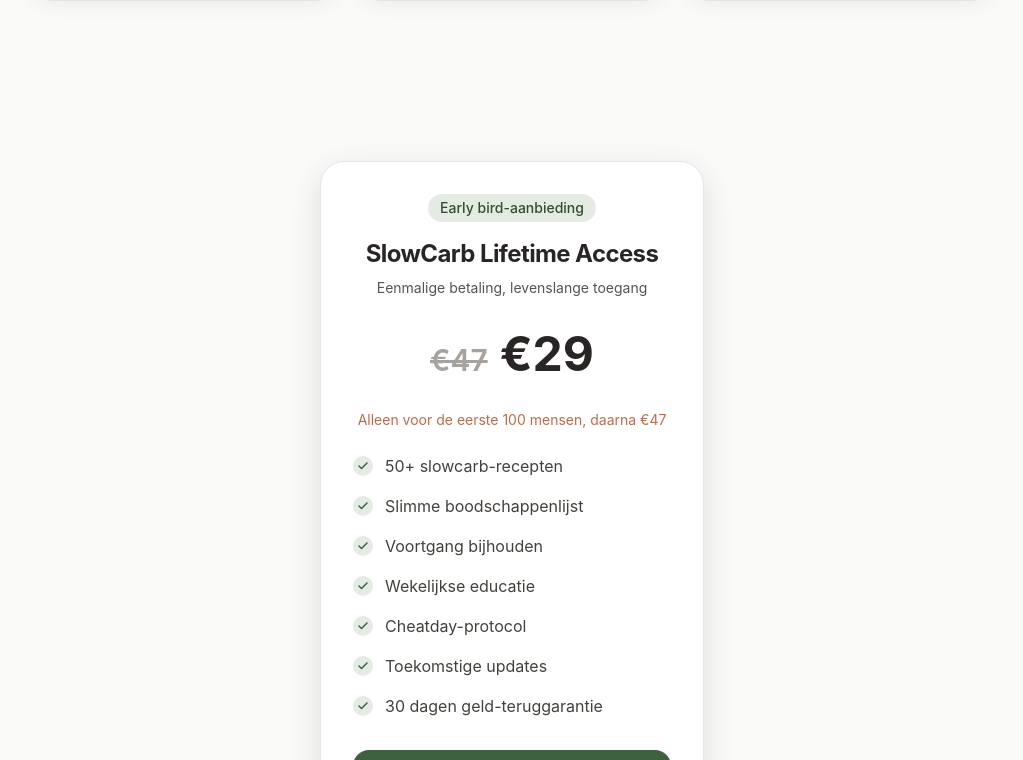
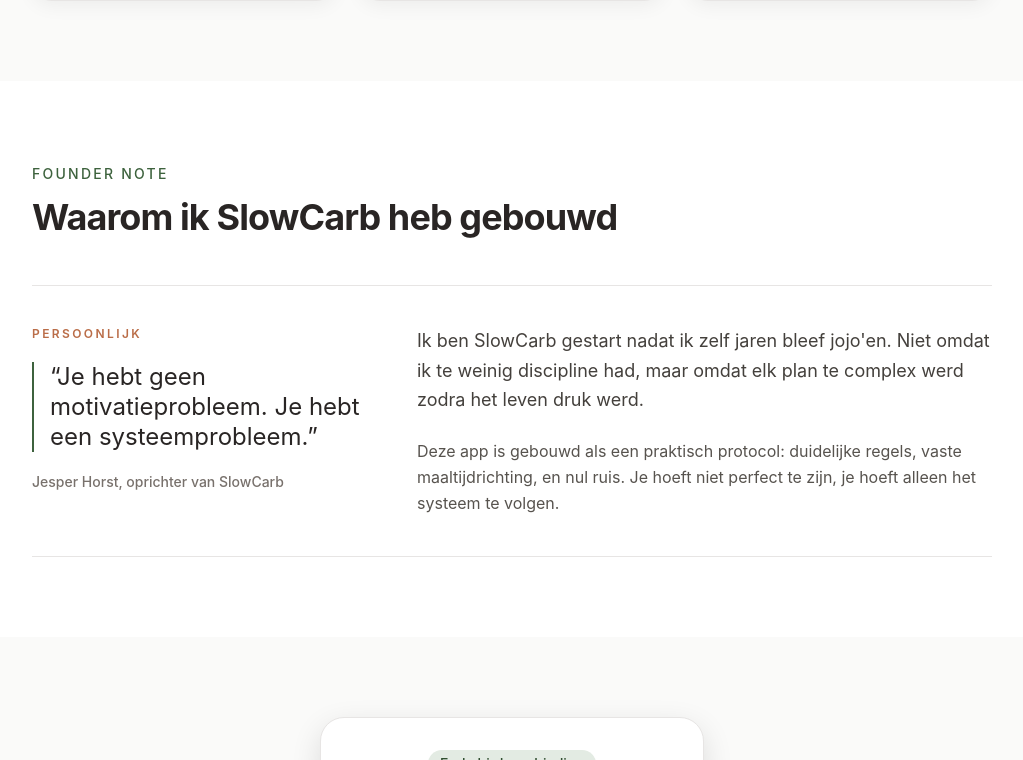
Before and after one commit to Zelfconnect/SLOWCARB, a React (Vite) app: page / in a window 1280 px wide. Shown: the part 4080-4840 px from the top of the page, without its empty margins (128-1151 px from the left). Built offline with nearby package versions, Linux system fonts and the light colour scheme; a web font is replaced by a local one.

Commit message:
feat: website redesign v2 (Fraunces hero, editorial founder section, full contrast audit)

```diff
--- a/src/components/LandingPageFinal.tsx
+++ b/src/components/LandingPageFinal.tsx
@@ -344,7 +344,7 @@ function FloatingMobileCTA({
 
 export default function LandingPageFinal() {
   const { t } = useTranslation();
-  const { visibleSections, setRef } = useSectionReveal(9);
+  const { visibleSections, setRef } = useSectionReveal(10);
   const [showAppButton, setShowAppButton] = useState(false);
   const [showFloatingCTA, setShowFloatingCTA] = useState(false);
   const painSectionRef = useRef<HTMLElement | null>(null);
@@ -714,17 +714,63 @@ export default function LandingPageFinal() {
         </div>
       </section>
 
+      {/* Founder Section */}
+      <section ref={setRef(5)} data-index={5} className="bg-white py-20">
+        <div className="mx-auto max-w-5xl px-4 sm:px-6 lg:px-8">
+          <div
+            className={`mb-12 transition-all duration-700 ${revealClass(
+              visibleSections[5]
+            )}`}
+          >
+            <span className="text-sm font-medium uppercase tracking-[0.16em] text-sage-600">
+              {String(t('landing.founderLabel'))}
+            </span>
+            <h2 className="mt-3 font-display text-3xl font-bold text-stone-800 md:text-4xl">
+              {String(t('landing.founderTitle'))}
+            </h2>
+          </div>
+
+          <article
+            className={`grid gap-10 border-y border-stone-200 py-10 transition-all duration-700 lg:grid-cols-[minmax(0,0.75fr)_minmax(0,1.25fr)] ${revealClass(
+              visibleSections[5]
+            )}`}
+            style={{ transitionDelay: '120ms' }}
+          >
+            <div className="space-y-5">
+              <p className="text-xs font-semibold uppercase tracking-[0.2em] text-clay-600">
+                {String(t('landing.founderKicker'))}
+              </p>
+              <blockquote className="border-l-2 border-sage-600 pl-4">
+                <p className="font-display text-2xl leading-tight text-stone-800">
+                  &ldquo;{String(t('landing.founderQuote'))}&rdquo;
+                </p>
+              </blockquote>
+              <p className="text-sm font-medium text-stone-500">{String(t('landing.founderSignature'))}</p>
+            </div>
+
+            <div className="space-y-6">
+              <p className="text-lg leading-relaxed text-stone-700">
+                {String(t('landing.founderIntro'))}
+              </p>
+              <p className="leading-relaxed text-stone-600">
+                {String(t('landing.founderBody'))}
+              </p>
+            </div>
+          </article>
+        </div>
+      </section>
+
       {/* Pricing Section */}
       <section
         id="pricing"
-        ref={setRef(5)}
-        data-index={5}
+        ref={setRef(6)}
+        data-index={6}
         className="py-20"
       >
         <div className="mx-auto max-w-md px-4 sm:px-6 lg:px-8">
           <div
             className={`rounded-3xl border border-stone-200 bg-white p-8 shadow-elevated transition-all duration-700 ${revealClass(
-              visibleSections[5]
+              visibleSections[6]
             )}`}
           >
             <div className="mb-8 text-center">
@@ -738,7 +784,7 @@ export default function LandingPageFinal() {
             </div>
 
             <div className="mb-8 flex items-baseline justify-center gap-3">
-              <span className="font-display text-3xl font-semibold text-stone-400 line-through">
+              <span className="font-display text-3xl font-semibold text-stone-500 line-through">
                 €47
               </span>
               <span className="font-display text-5xl font-bold text-stone-800">€29</span>
@@ -775,11 +821,11 @@ export default function LandingPageFinal() {
       </section>
 
       {/* FAQ Section */}
-      <section ref={setRef(6)} data-index={6} className="bg-white py-20">
+      <section ref={setRef(7)} data-index={7} className="bg-white py-20">
         <div className="mx-auto max-w-2xl px-4 sm:px-6 lg:px-8">
           <div
             className={`mb-12 text-center transition-all duration-700 ${revealClass(
-              visibleSections[6]
+              visibleSections[7]
             )}`}
           >
             <span className="text-sm font-medium uppercase tracking-wider text-sage-600">
@@ -792,7 +838,7 @@ export default function LandingPageFinal() {
 
           <div
             className={`rounded-2xl border border-stone-100 bg-stone-50 p-6 md:p-8 transition-all duration-700 ${revealClass(
-              visibleSections[6]
+              visibleSections[7]
             )}`}
           >
             <Accordion type="single" collapsible defaultValue={faqs[0].question}>
@@ -816,7 +862,7 @@ export default function LandingPageFinal() {
       </section>
 
       {/* Final CTA Section */}
-      <section ref={setRef(7)} data-index={7} className="relative overflow-hidden">
+      <section ref={setRef(8)} data-index={8} className="relative overflow-hidden">
         <div className="absolute inset-0 bg-gradient-to-br from-sage-700 to-sage-800" />
         <div
           className="absolute inset-0 opacity-30"
@@ -828,7 +874,7 @@ export default function LandingPageFinal() {
         <div className="relative mx-auto max-w-3xl px-4 py-20 sm:px-6 md:py-28 lg:px-8 text-center">
           <div
             className={`transition-all duration-700 ${revealClass(
-              visibleSections[7]
+              visibleSections[8]
             )}`}
           >
             <h2 className="mb-6 font-display text-3xl font-bold text-white text-shadow md:text-5xl">
@@ -847,7 +893,7 @@ export default function LandingPageFinal() {
               <ArrowRight className="ml-2 h-5 w-5" />
             </Button>
 
-            <div className="mt-10 flex flex-wrap items-center justify-center gap-6 text-sm text-sage-300">
+            <div className="mt-10 flex flex-wrap items-center justify-center gap-6 text-sm text-sage-200">
               {footerBadges.map((badge) => (
                 <div key={badge} className="flex items-center gap-2">
                   <Check className="h-4 w-4" />
@@ -860,11 +906,11 @@ export default function LandingPageFinal() {
       </section>
 
       {/* Footer */}
-      <footer ref={setRef(8)} data-index={8} className="bg-stone-900 py-8 text-stone-400">
+      <footer ref={setRef(9)} data-index={9} className="bg-stone-900 py-8 text-stone-400">
         <div className="mx-auto max-w-5xl px-4 sm:px-6 lg:px-8">
           <div
             className={`flex flex-col items-center justify-between gap-4 md:flex-row transition-all duration-700 ${revealClass(
-              visibleSections[8]
+              visibleSections[9]
             )}`}
           >
             <p className="text-sm">{String(t('landing.footerCopy'))}</p>
--- a/src/i18n/en.json
+++ b/src/i18n/en.json
@@ -90,6 +90,13 @@
         "result": "Lost 7 kg in 6 weeks"
       }
     ],
+    "founderLabel": "Founder Note",
+    "founderTitle": "Why I built SlowCarb",
+    "founderKicker": "Personal",
+    "founderQuote": "You do not have a motivation problem. You have a system problem.",
+    "founderSignature": "Jesper Horst, founder of SlowCarb",
+    "founderIntro": "I started SlowCarb after years of yo-yo dieting myself. Not because I lacked discipline, but because every plan became too complex once life got busy.",
+    "founderBody": "This app is built as a practical protocol: clear rules, fixed meal direction, and zero noise. You do not need to be perfect, you only need to follow the system.",
     "pricingLabel": "Early Bird Offer",
     "pricingTitle": "SlowCarb Lifetime Access",
     "pricingSubtitle": "One time payment, lifetime access",
--- a/src/i18n/nl.json
+++ b/src/i18n/nl.json
@@ -90,6 +90,13 @@
         "result": "7 kg kwijt in 6 weken"
       }
     ],
+    "founderLabel": "Founder Note",
+    "founderTitle": "Waarom ik SlowCarb heb gebouwd",
+    "founderKicker": "Persoonlijk",
+    "founderQuote": "Je hebt geen motivatieprobleem. Je hebt een systeemprobleem.",
+    "founderSignature": "Jesper Horst, oprichter van SlowCarb",
+    "founderIntro": "Ik ben SlowCarb gestart nadat ik zelf jaren bleef jojo'en. Niet omdat ik te weinig discipline had, maar omdat elk plan te complex werd zodra het leven druk werd.",
+    "founderBody": "Deze app is gebouwd als een praktisch protocol: duidelijke regels, vaste maaltijdrichting, en nul ruis. Je hoeft niet perfect te zijn, je hoeft alleen het systeem te volgen.",
     "pricingLabel": "Early bird-aanbieding",
     "pricingTitle": "SlowCarb Lifetime Access",
     "pricingSubtitle": "Eenmalige betaling, levenslange toegang",
```
Also changed, not shown: 2 other files (tests, documents, lock files or other folders).
